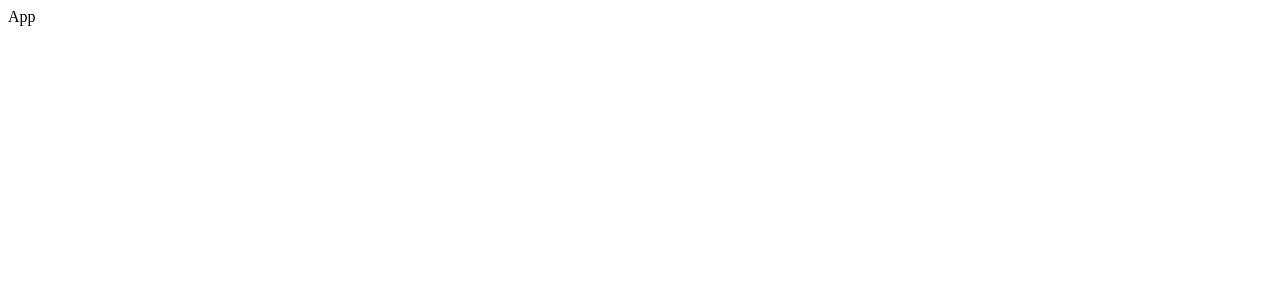
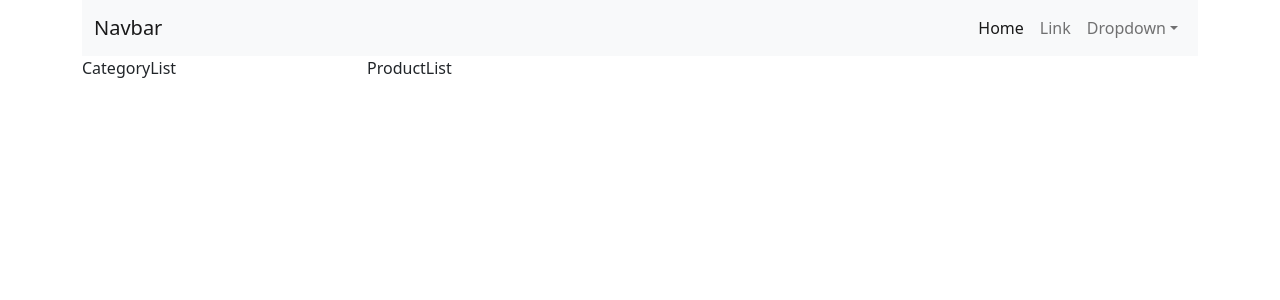
Before and after one commit to doom-white/reduxtutorial-northwind, a React (Create React App) app: page / in a window 1280 px wide. Shown: the top 300 px of the page. Built offline with nearby package versions, Linux system fonts and the light colour scheme.

Commit message:
Creating Components

```diff
--- a/src/App.js
+++ b/src/App.js
@@ -1,9 +1,12 @@
 import React from "react";
+import Navi from "./components/navi/Navi";
+import Dashboard from "./components/root/Dashboard";
 
 const App = () => {
   return (
-    <div>
-      <div>App</div>
+    <div className="container">
+      <Navi />
+      <Dashboard />
     </div>
   );
 };
--- /dev/null
+++ b/src/components/categories/CategoryList.js
@@ -0,0 +1,7 @@
+import React, { Component } from "react";
+
+export default class CategoryList extends Component {
+  render() {
+    return <div>CategoryList</div>;
+  }
+}
--- /dev/null
+++ b/src/components/navi/Navi.js
@@ -0,0 +1,73 @@
+import React, { Component } from "react";
+
+export default class Navi extends Component {
+  render() {
+    return (
+      <nav className="navbar navbar-expand-lg navbar-light bg-light">
+        <div className="container-fluid">
+          <a className="navbar-brand" href="!">
+            Navbar
+          </a>
+          <button
+            className="navbar-toggler"
+            type="button"
+            data-bs-toggle="collapse"
+            data-bs-target="#navbarSupportedContent"
+            aria-controls="navbarSupportedContent"
+            aria-expanded="false"
+            aria-label="Toggle navigation"
+          >
+            <span className="navbar-toggler-icon"></span>
+          </button>
+
+          <div className="collapse navbar-collapse" id="navbarSupportedContent">
+            <ul className="navbar-nav mb-2 mb-lg-0 ms-auto">
+              <li className="nav-item">
+                <a className="nav-link active" aria-current="page" href="!">
+                  Home
+                </a>
+              </li>
+              <li className="nav-item">
+                <a className="nav-link" href="!">
+                  Link
+                </a>
+              </li>
+              <li className="nav-item dropdown">
+                <a
+                  className="nav-link dropdown-toggle"
+                  href="!"
+                  id="navbarDropdown"
+                  role="button"
+                  data-bs-toggle="dropdown"
+                  aria-expanded="false"
+                >
+                  Dropdown
+                </a>
+                <ul className="dropdown-menu" aria-labelledby="navbarDropdown">
+                  <li>
+                    <a className="dropdown-item" href="!">
+                      Action
+                    </a>
+                  </li>
+                  <li>
+                    <a className="dropdown-item" href="!">
+                      Another action
+                    </a>
+                  </li>
+                  <li>
+                    <hr className="dropdown-divider" />
+                  </li>
+                  <li>
+                    <a className="dropdown-item" href="!">
+                      Something else here
+                    </a>
+                  </li>
+                </ul>
+              </li>
+            </ul>
+          </div>
+        </div>
+      </nav>
+    );
+  }
+}
--- /dev/null
+++ b/src/components/products/ProductList.js
@@ -0,0 +1,7 @@
+import React, { Component } from "react";
+
+export default class ProductList extends Component {
+  render() {
+    return <div>ProductList</div>;
+  }
+}
--- /dev/null
+++ b/src/components/root/Dashboard.js
@@ -0,0 +1,18 @@
+import React, { Component } from "react";
+import CategoryList from "../categories/CategoryList";
+import ProductList from "../products/ProductList";
+
+export default class Dashboard extends Component {
+  render() {
+    return (
+      <div className="row">
+        <div className="col-md-3">
+          <CategoryList />
+        </div>
+        <div className="col-md-9">
+          <ProductList />
+        </div>
+      </div>
+    );
+  }
+}
--- a/src/index.js
+++ b/src/index.js
@@ -1,6 +1,9 @@
 import React from "react";
 import ReactDOM from "react-dom/client";
 import App from "./App";
+import "bootstrap/dist/css/bootstrap.min.css";
+import "bootstrap/dist/js/bootstrap.min.js";
+import "./assets/css/general.css";
 
 const root = ReactDOM.createRoot(document.getElementById("root"));
 root.render(
```
Also changed, not shown: package.json (+7 -0 lines), src/assets/css/general.css (added), src/redux/configureStore.js (added), 1 other file (tests, documents, lock files or other folders).
